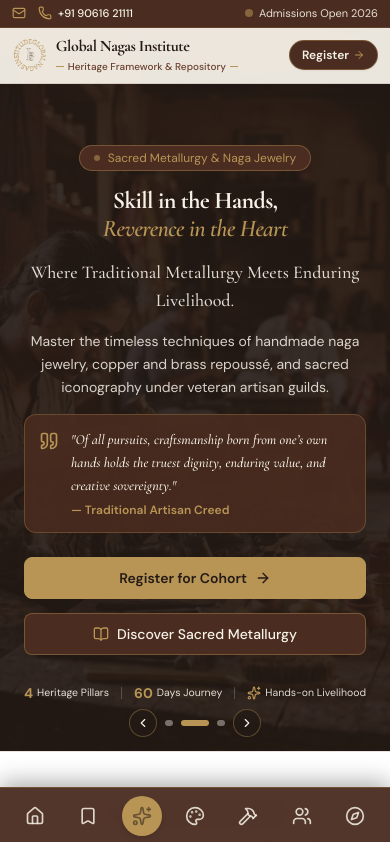
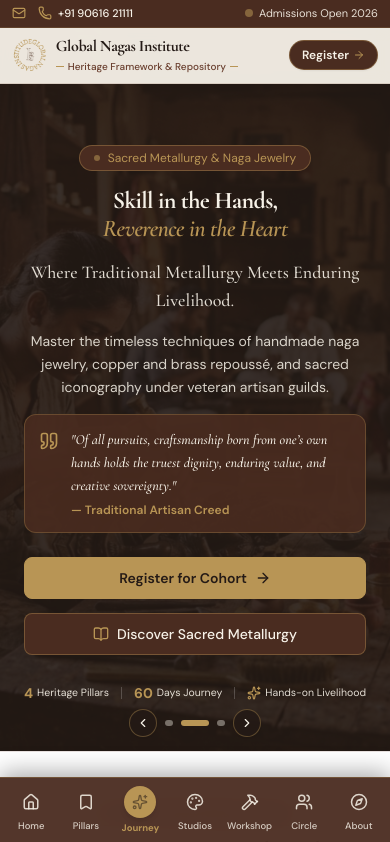
Before and after one commit to 24pca103-commits/GNI, a React (Vite) app in the folder frontend/: page / in a window 390 px wide. Shown: the top 842 px of the page. Built offline with nearby package versions, Linux system fonts and the light colour scheme.

Commit message:
feat(mobile): display section labels below icons in bottom navigation bar

```diff
--- a/frontend/src/components/Navbar.jsx
+++ b/frontend/src/components/Navbar.jsx
@@ -28,13 +28,13 @@ export default function Navbar() {
   }, []);
 
   const navLinks = [
-    { label: 'Home', href: '#home', icon: Home },
-    { label: 'Heritage Pillars', href: '#heritage-skills', icon: Bookmark },
-    { label: 'Learning Journey', href: '#learning-journey', icon: Sparkles },
-    { label: 'Studios', href: '#facilities', icon: Palette },
-    { label: 'Workshops', href: '#workshop', icon: Hammer },
-    { label: 'Creators Circle', href: '#community', icon: Users },
-    { label: 'About', href: '#about', icon: Compass },
+    { label: 'Home', href: '#home', icon: Home, shortLabel: 'Home' },
+    { label: 'Heritage Pillars', href: '#heritage-skills', icon: Bookmark, shortLabel: 'Pillars' },
+    { label: 'Learning Journey', href: '#learning-journey', icon: Sparkles, shortLabel: 'Journey' },
+    { label: 'Studios', href: '#facilities', icon: Palette, shortLabel: 'Studios' },
+    { label: 'Workshops', href: '#workshop', icon: Hammer, shortLabel: 'Workshop' },
+    { label: 'Creators Circle', href: '#community', icon: Users, shortLabel: 'Circle' },
+    { label: 'About', href: '#about', icon: Compass, shortLabel: 'About' },
   ];
 
   const handleNavClick = (e, href) => {
@@ -183,9 +183,9 @@ export default function Navbar() {
       </nav>
       </header>
 
-      {/* Mobile Fixed Bottom Navigation Bar - Icons Only, No Scroller */}
-      <div className="sm:hidden fixed bottom-0 left-0 right-0 z-50 bg-[#4A2C20]/95 backdrop-blur-md border-t border-[#B89555]/30 shadow-[0_-4px_25px_rgba(0,0,0,0.35)] py-2 px-2">
-        <div className="flex items-center justify-around w-full max-w-md mx-auto">
+      {/* Mobile Fixed Bottom Navigation Bar - Icons with Names Below */}
+      <div className="sm:hidden fixed bottom-0 left-0 right-0 z-50 bg-[#4A2C20]/95 backdrop-blur-md border-t border-[#B89555]/30 shadow-[0_-4px_25px_rgba(0,0,0,0.35)] py-1.5 px-1">
+        <div className="flex items-center justify-between w-full max-w-md mx-auto">
           {navLinks.map((item) => {
             const isSpecial = item.label.toLowerCase().includes('learning journey');
             const Icon = item.icon;
@@ -198,9 +198,14 @@ export default function Navbar() {
                   onClick={(e) => handleNavClick(e, item.href)}
                   aria-label={item.label}
                   title={item.label}
-                  className="w-10 h-10 rounded-full flex items-center justify-center bg-[#B89555] text-[#241A16] shadow-md active:scale-90 transition-transform cursor-pointer"
+                  className="flex flex-col items-center justify-center flex-1 min-w-0 py-0.5 px-0.5 active:scale-95 transition-transform cursor-pointer group"
                 >
-                  <Sparkles className="w-5 h-5 text-[#241A16] animate-pulse" />
+                  <div className="w-8 h-8 rounded-full flex items-center justify-center bg-[#B89555] text-[#241A16] shadow-md">
+                    <Sparkles className="w-4 h-4 text-[#241A16] animate-pulse" />
+                  </div>
+                  <span className="text-[9.5px] font-['DM_Sans'] font-bold text-[#B89555] mt-0.5 truncate max-w-full">
+                    {item.shortLabel || item.label}
+                  </span>
                 </a>
               );
             }
@@ -212,9 +217,14 @@ export default function Navbar() {
                 onClick={(e) => handleNavClick(e, item.href)}
                 aria-label={item.label}
                 title={item.label}
-                className="w-10 h-10 rounded-full flex items-center justify-center text-[#F7F2E8]/85 hover:text-[#B89555] hover:bg-white/10 active:scale-90 transition-all cursor-pointer"
+                className="flex flex-col items-center justify-center flex-1 min-w-0 py-0.5 px-0.5 text-[#F7F2E8]/85 hover:text-[#B89555] active:scale-95 transition-all cursor-pointer group"
               >
-                {Icon && <Icon className="w-5 h-5" />}
+                <div className="w-7 h-7 flex items-center justify-center rounded-lg group-hover:bg-white/10 transition-colors">
+                  {Icon && <Icon className="w-4.5 h-4.5" />}
+                </div>
+                <span className="text-[9.5px] font-['DM_Sans'] font-medium text-[#F7F2E8]/80 group-hover:text-[#B89555] mt-0.5 truncate max-w-full">
+                  {item.shortLabel || item.label}
+                </span>
               </a>
             );
           })}
```
